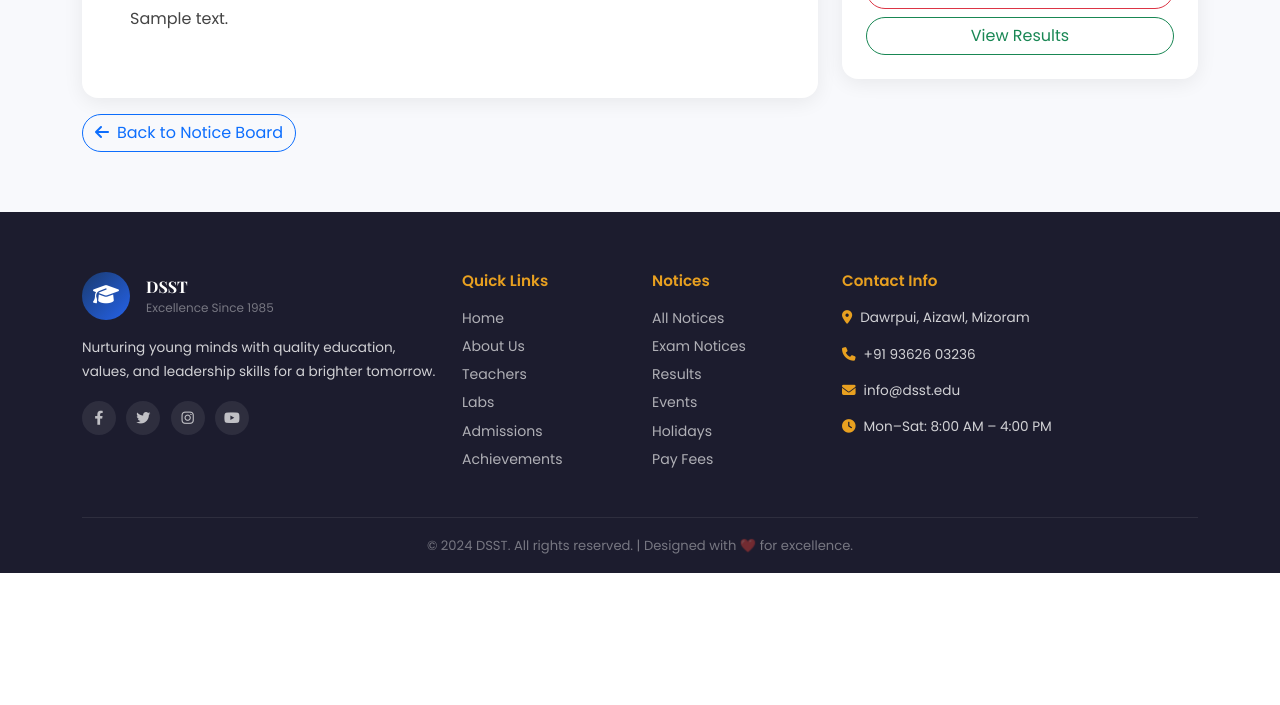
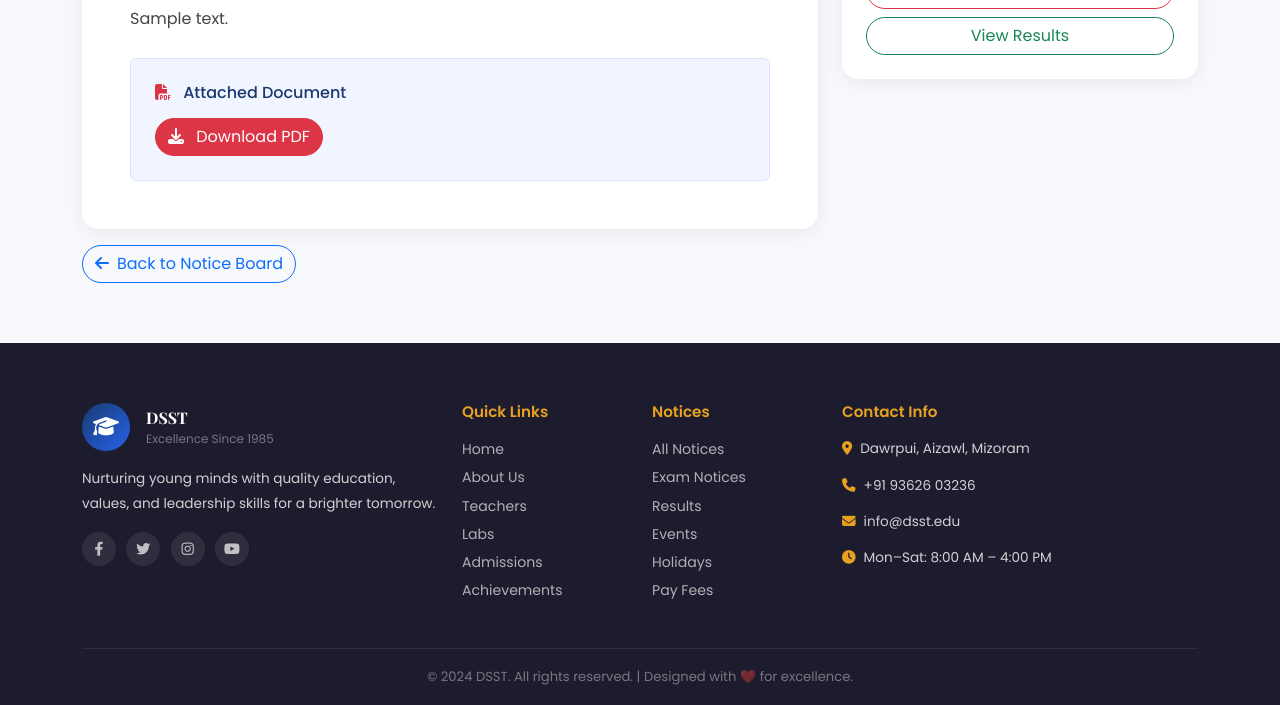
Before and after one commit to pachuau10/dsstwebsite, a Django app: page /notices/1/ in a window 1280 px wide. Shown: the part 544-1249 px from the top of the page. Before the commit the page ends 1117 px from the top, so only its background shows below. Run offline with Django 5.2, Linux system fonts and the light colour scheme; tables that the repository leaves empty hold one stand-in row (values such as "Sample post"); parts of the project's set-up code (start-up, migrations or seed data) failed here and were passed over.

Commit message:
pdf download

```diff
--- a/main/models.py
+++ b/main/models.py
@@ -2,6 +2,7 @@ from django.db import models
 from django.contrib.auth.models import User
 from django.utils import timezone
 from cloudinary.models import CloudinaryField
+from cloudinary_storage.storage import MediaCloudinaryStorage
 
 class Post(models.Model):
     POST_TYPES = [
@@ -18,7 +19,12 @@ class Post(models.Model):
     is_published = models.BooleanField(default=True)
     image = CloudinaryField('image', folder='posts/', blank=True, null=True)
     is_pinned = models.BooleanField(default=False)
-
+    document = models.FileField(
+    upload_to='documents/',
+    storage=MediaCloudinaryStorage(),
+    blank=True,
+    null=True
+    )
     class Meta:
         ordering = ['-is_pinned', '-created_at']
 
--- a/main/templates/main/post_detail.html
+++ b/main/templates/main/post_detail.html
@@ -37,7 +37,20 @@
                         <div style="line-height:1.9; color:#444; font-size:1rem;">
                             {{ post.content|linebreaks }}
                         </div>
-                        {% if post.updated_at != post.created_at %}
+                        {% if post.document %}
+                        <div class="mt-4 p-4 rounded" style="background:#f1f5ff; border:1px solid #dbe5ff;">
+                            <h6 class="fw-600 mb-3" style="color:#1a3a6e;">
+                                <i class="fas fa-file-pdf me-2 text-danger"></i>
+                                Attached Document
+                            </h6>
+                            <a href="{{ post.document.url }}" target="_blank"
+                            class="btn btn-danger rounded-pill">
+                                <i class="fas fa-download me-2"></i>
+                                Download PDF
+                            </a>
+                        </div>
+                        {% endif %}
+                                                {% if post.updated_at != post.created_at %}
                         <div class="mt-4 pt-4 border-top" style="font-size:0.82rem; color:#999;">
                             <i class="fas fa-edit me-1"></i>Last updated: {{ post.updated_at|date:"d F Y h:i A" }}
                         </div>
```
Also changed, not shown: main/migrations/0005_post_document.py (added).
